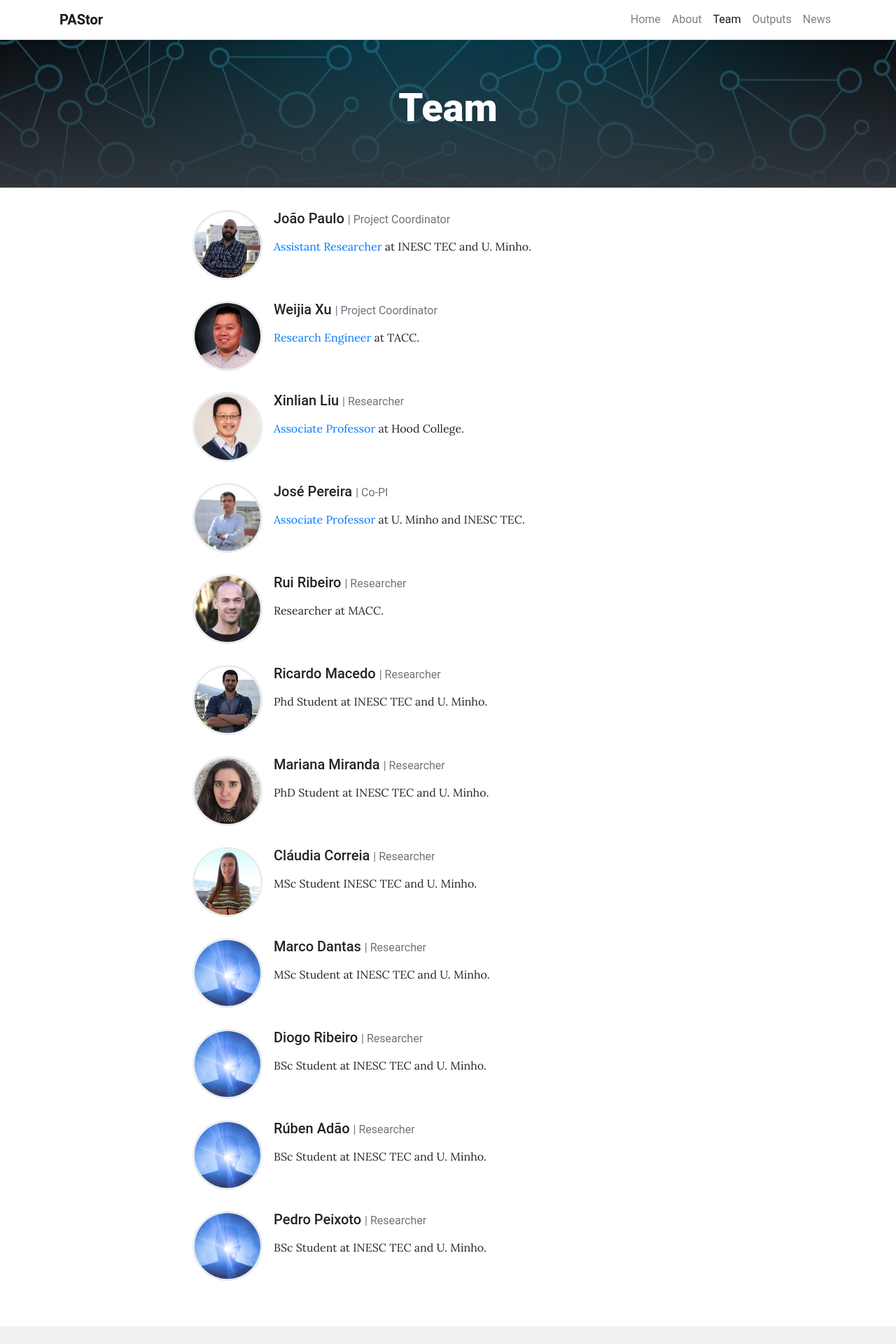
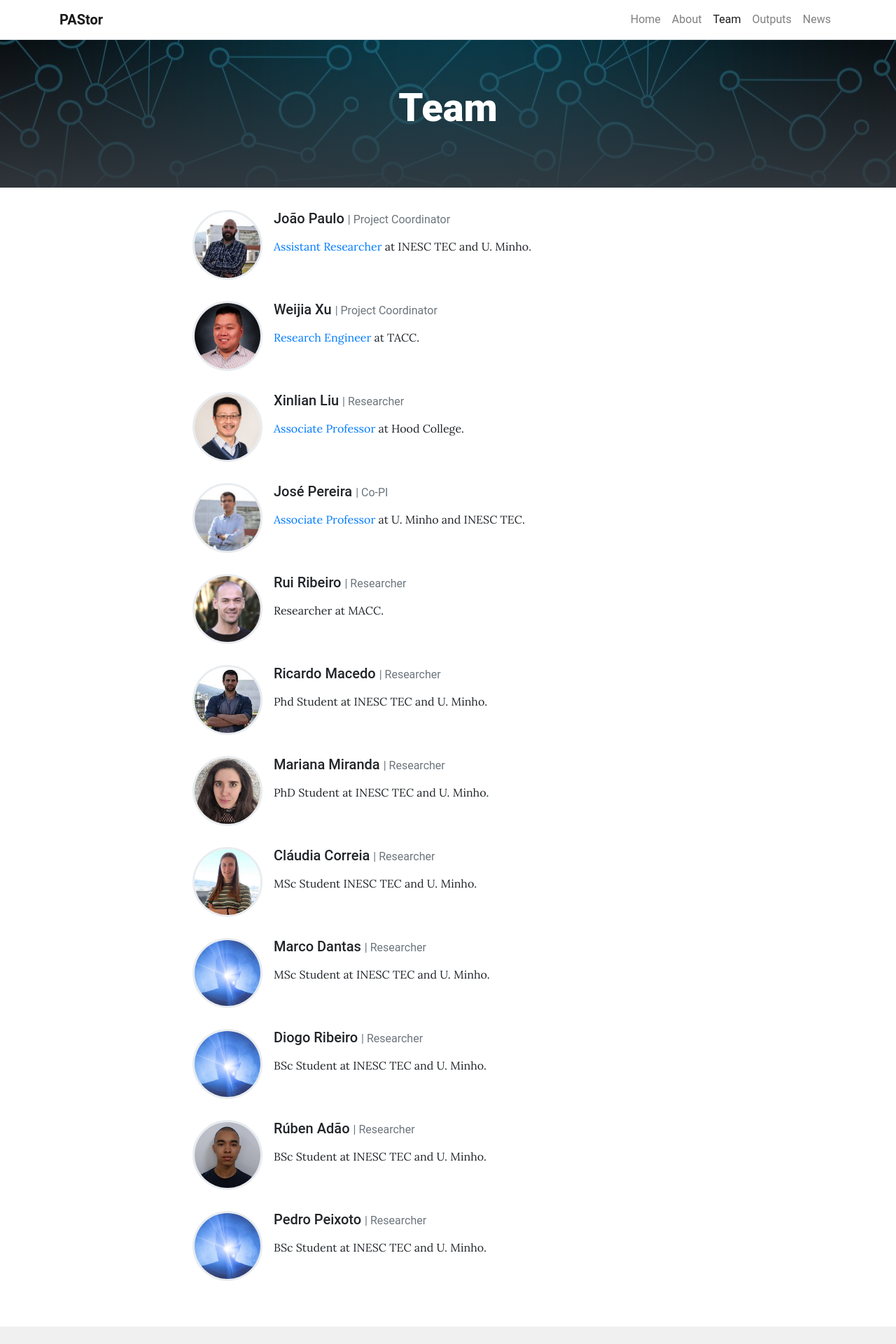
Before and after one commit to pastor-project/pastor-project.github.io, a Jekyll site: the page built from pages/team.md, in a window 1280 px wide. Shown: the top 1920 px of the page at 70% size. Built offline with Jekyll 4.4.1, drawn with Linux system fonts in a browser that asks for light colours; grey boxes are pictures that could not be loaded.

Commit message:
update team

```diff
--- a/_data/team.yml
+++ b/_data/team.yml
@@ -62,7 +62,7 @@
 
 - name: Rúben Adão
   role: Researcher # Will appear next to name
-  image: assets/img/default.jpg # Can be external link
+  image: assets/img/ruben.jpg # Can be external link
   description: > # Can be Markdown
     BSc Student at INESC TEC and U. Minho.
 
```
Also changed, not shown: assets/img/ruben.jpg (added).
